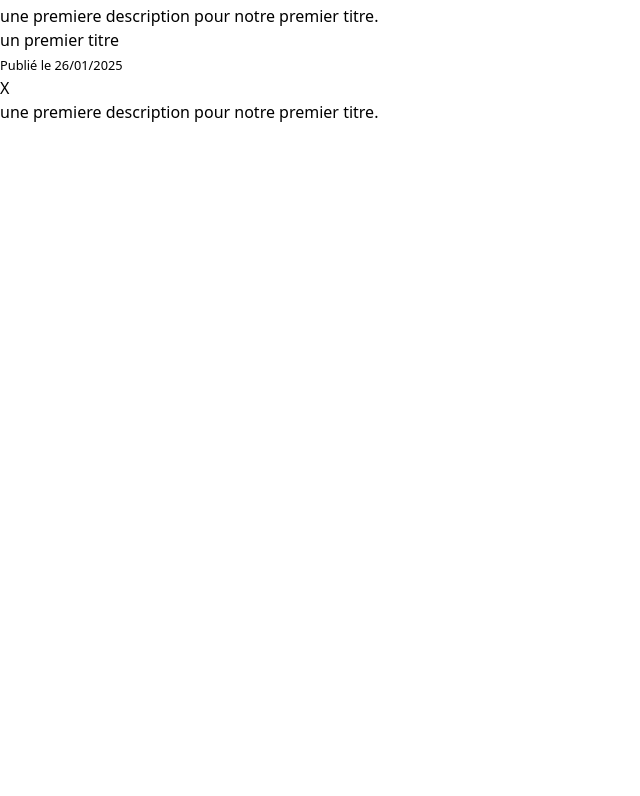
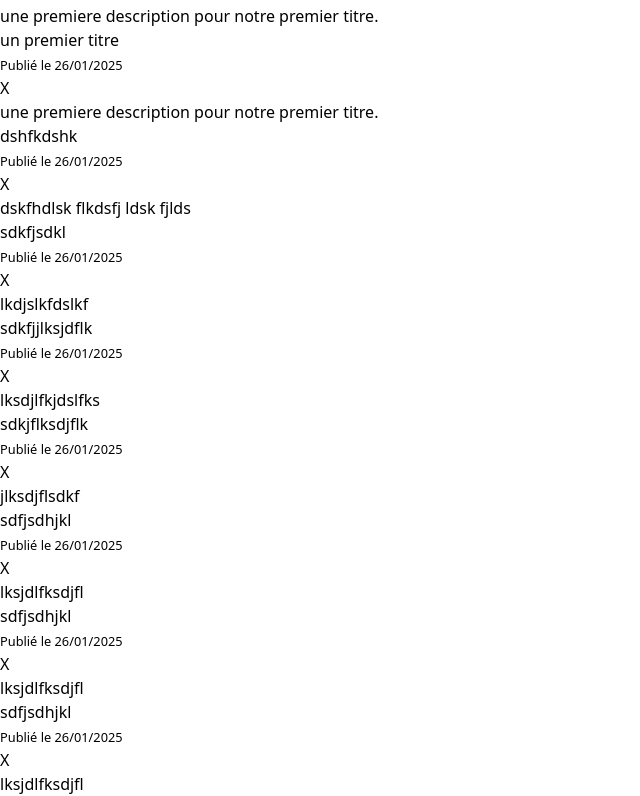
Before and after one commit to the-customer/panier-app-example-m2-cdsd-2025, a React (Vite) app: page / in a window 1280 px wide. Shown: the part 1676-2472 px from the top of the page, without its empty margins (0-640 px from the left). Before the commit the page ends 1800 px from the top, so only its background shows below. Built offline with nearby package versions, Linux system fonts and the light colour scheme; data requests are answered from the project's data file.

Commit message:
Custom toast when create

```diff
--- a/db.json
+++ b/db.json
@@ -77,6 +77,48 @@
       "title": "un premier titre",
       "description": "une premiere description pour notre premier titre.",
       "created_at": "26/01/2025"
+    },
+    {
+      "id": "aa11",
+      "title": "dshfkdshk",
+      "description": "dskfhdlsk flkdsfj ldsk fjlds",
+      "created_at": "26/01/2025"
+    },
+    {
+      "id": "f864",
+      "title": "sdkfjsdkl",
+      "description": "lkdjslkfdslkf",
+      "created_at": "26/01/2025"
+    },
+    {
+      "id": "8101",
+      "title": "sdkfjjlksjdflk",
+      "description": "lksdjlfkjdslfks",
+      "created_at": "26/01/2025"
+    },
+    {
+      "id": "63e8",
+      "title": "sdkjflksdjflk",
+      "description": "jlksdjflsdkf",
+      "created_at": "26/01/2025"
+    },
+    {
+      "id": "0ded",
+      "title": "sdfjsdhjkl",
+      "description": "lksjdlfksdjfl",
+      "created_at": "26/01/2025"
+    },
+    {
+      "id": "2816",
+      "title": "sdfjsdhjkl",
+      "description": "lksjdlfksdjfl",
+      "created_at": "26/01/2025"
+    },
+    {
+      "id": "0062",
+      "title": "sdfjsdhjkl",
+      "description": "lksjdlfksdjfl",
+      "created_at": "26/01/2025"
     }
   ]
 }
--- /dev/null
+++ b/src/Components/Common/CustomToast.jsx
@@ -0,0 +1,19 @@
+export default function CustomToast({message='Missing message!!'}) {
+  return (
+    <div id="toast-success" class="flex items-center w-full max-w-xs p-4 mb-4 text-gray-500 bg-green-200 rounded-lg shadow-sm dark:text-gray-400 dark:bg-gray-800 m-4" role="alert">
+          <div class="inline-flex items-center justify-center shrink-0 w-8 h-8 text-green-500 bg-green-100 rounded-lg dark:bg-green-800 dark:text-green-200">
+              <svg class="w-5 h-5" aria-hidden="true" xmlns="http://www.w3.org/2000/svg" fill="currentColor" viewBox="0 0 20 20">
+                  <path d="M10 .5a9.5 9.5 0 1 0 9.5 9.5A9.51 9.51 0 0 0 10 .5Zm3.707 8.207-4 4a1 1 0 0 1-1.414 0l-2-2a1 1 0 0 1 1.414-1.414L9 10.586l3.293-3.293a1 1 0 0 1 1.414 1.414Z"/>
+              </svg>
+              <span class="sr-only">Check icon</span>
+          </div>
+          <div class="ms-3 text-sm font-normal">{message}</div>
+          <button type="button" class="ms-auto -mx-1.5 -my-1.5 bg-white text-gray-400 hover:text-gray-900 rounded-lg focus:ring-2 focus:ring-gray-300 p-1.5 hover:bg-gray-100 inline-flex items-center justify-center h-8 w-8 dark:text-gray-500 dark:hover:text-white dark:bg-gray-800 dark:hover:bg-gray-700" data-dismiss-target="#toast-success" aria-label="Close">
+              <span class="sr-only">Close</span>
+              <svg class="w-3 h-3" aria-hidden="true" xmlns="http://www.w3.org/2000/svg" fill="none" viewBox="0 0 14 14">
+                  <path stroke="currentColor" stroke-linecap="round" stroke-linejoin="round" stroke-width="2" d="m1 1 6 6m0 0 6 6M7 7l6-6M7 7l-6 6"/>
+              </svg>
+          </button>
+      </div>
+  )
+}
--- a/src/Pages/Create.jsx
+++ b/src/Pages/Create.jsx
@@ -1,10 +1,12 @@
 import { useEffect, useState } from "react";
 import { API_URL, MAX_DESCRIPTION_LENGTH } from "../utils/consts";
+import CustomToast from "../Components/Common/CustomToast";
 
 
 export default function Create() {
   const [title,setTitle] = useState('');
   const [description,setDescription] = useState('');
+  const [saved,setSaved]=useState(false);
   const [activateBtn,setActivateBtn] = useState(false);
   const [nbrCharacters,setNbrCharacters] = useState(0);
 
@@ -35,8 +37,12 @@ export default function Create() {
       },
       body: JSON.stringify(newArticle)
     })
-    .then(()=>{
-      console.log("The new post is saved successfully😎")
+    .then((response)=>{
+      setSaved(true);
+      setTimeout(() => setSaved(false), 2000);
+      //effacer les champs
+      setTitle('')
+      setDescription('')
     })
   }
 
@@ -51,6 +57,12 @@ export default function Create() {
 
   return (
     <>
+
+
+      {saved && <CustomToast message="The new post is saved successfully😎"/>}
+
+
+
       <div className="text-2xl">Create</div>
       <form className="w-1/2" onSubmit={(e)=>handleSubmit(e)}>
         <div className="mb-4">
```
